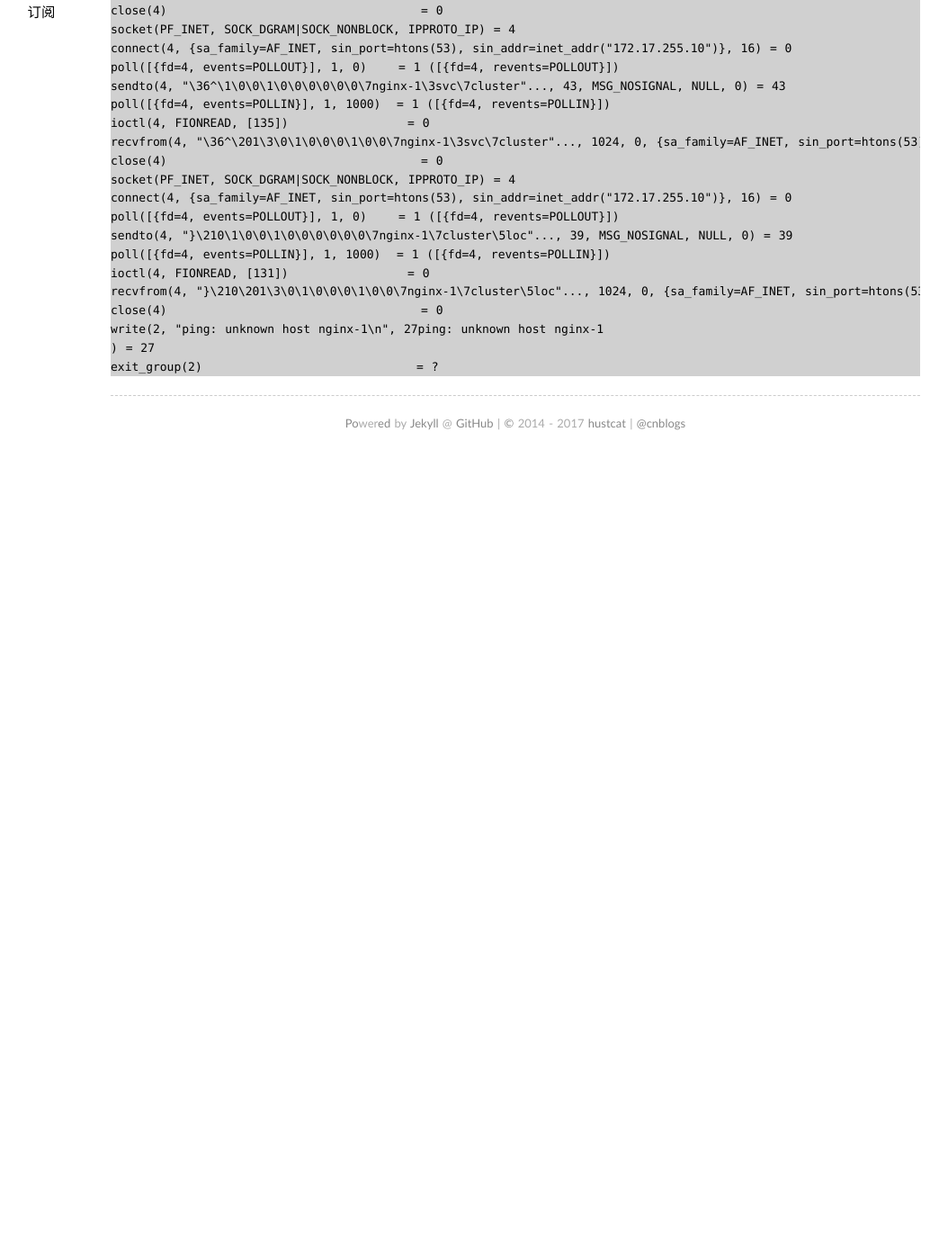
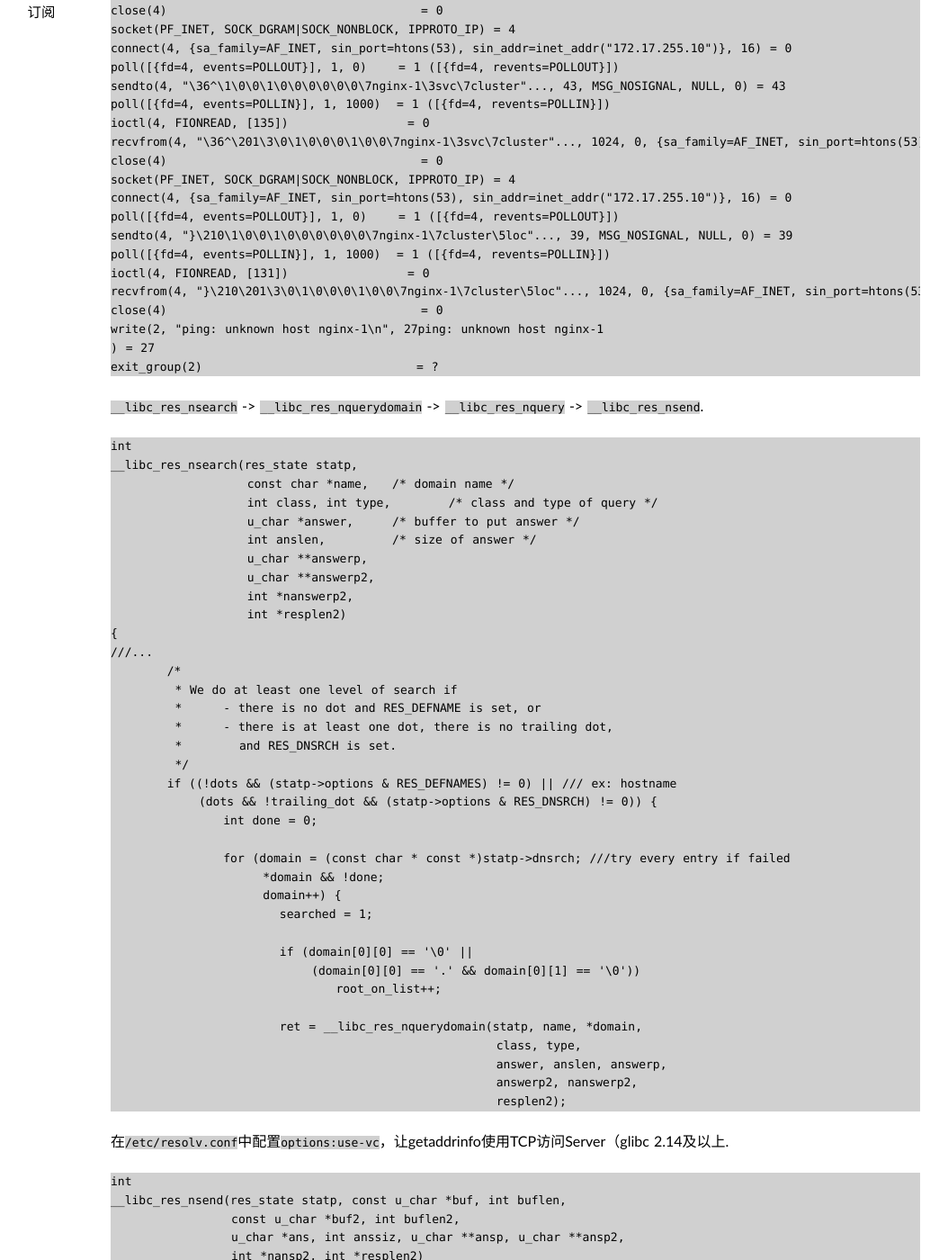
Before and after one commit to hustcat/hustcat.github.io, a Jekyll site: the page built from wiki/dns_tips.md, in a window 1280 px wide and 1400 px high, scrolled down 270 px. Shown: the whole window at 90% size, without its empty margins (67-1121 px from the left). Built offline with Jekyll 4.4.1, drawn with Linux system fonts in a browser that asks for light colours; some web fonts are replaced; our own code applies the rules of GitHub Pages for plain Markdown files; comment, search, counter and statistics services are not loaded; before the commit the page ends 900 px from its top, so only the background shows below that; some of the changed text lies outside the part shown.

Commit message:
Update dns_tips.md

````diff
--- a/wiki/dns_tips.md
+++ b/wiki/dns_tips.md
@@ -30,3 +30,81 @@ write(2, "ping: unknown host nginx-1\n", 27ping: unknown host nginx-1
 ) = 27
 exit_group(2)                           = ?
 ```
+
+`__libc_res_nsearch` -> `__libc_res_nquerydomain` -> `__libc_res_nquery` -> `__libc_res_nsend`.
+
+```
+int
+__libc_res_nsearch(res_state statp,
+		   const char *name,	/* domain name */
+		   int class, int type,	/* class and type of query */
+		   u_char *answer,	/* buffer to put answer */
+		   int anslen,		/* size of answer */
+		   u_char **answerp,
+		   u_char **answerp2,
+		   int *nanswerp2,
+		   int *resplen2)
+{
+///...
+	/*
+	 * We do at least one level of search if
+	 *	- there is no dot and RES_DEFNAME is set, or
+	 *	- there is at least one dot, there is no trailing dot,
+	 *	  and RES_DNSRCH is set.
+	 */
+	if ((!dots && (statp->options & RES_DEFNAMES) != 0) || /// ex: hostname
+	    (dots && !trailing_dot && (statp->options & RES_DNSRCH) != 0)) {
+		int done = 0;
+
+		for (domain = (const char * const *)statp->dnsrch; ///try every entry if failed
+		     *domain && !done;
+		     domain++) {
+			searched = 1;
+
+			if (domain[0][0] == '\0' ||
+			    (domain[0][0] == '.' && domain[0][1] == '\0'))
+				root_on_list++;
+
+			ret = __libc_res_nquerydomain(statp, name, *domain,
+						      class, type,
+						      answer, anslen, answerp,
+						      answerp2, nanswerp2,
+						      resplen2);
+```
+
+在`/etc/resolv.conf`中配置`options:use-vc`，让getaddrinfo使用TCP访问Server（glibc 2.14及以上.
+
+```
+int
+__libc_res_nsend(res_state statp, const u_char *buf, int buflen,
+		 const u_char *buf2, int buflen2,
+		 u_char *ans, int anssiz, u_char **ansp, u_char **ansp2,
+		 int *nansp2, int *resplen2)
+{
+//...
+		if (__builtin_expect (v_circuit, 0)) { /// use tcp
+			/* Use VC; at most one attempt per server. */
+			try = statp->retry;
+			n = send_vc(statp, buf, buflen, buf2, buflen2,
+				    &ans, &anssiz, &terrno,
+				    ns, ansp, ansp2, nansp2, resplen2);
+			if (n < 0)
+				return (-1);
+			if (n == 0 && (buf2 == NULL || *resplen2 == 0))
+				goto next_ns;
+		} else {
+			/* Use datagrams. */
+			n = send_dg(statp, buf, buflen, buf2, buflen2,
+				    &ans, &anssiz, &terrno,
+				    ns, &v_circuit, &gotsomewhere, ansp,
+				    ansp2, nansp2, resplen2);
+			if (n < 0)
+				return (-1);
+			if (n == 0 && (buf2 == NULL || *resplen2 == 0))
+				goto next_ns;
+			if (v_circuit)
+			  // XXX Check whether both requests failed or
+			  // XXX whether one has been answered successfully
+				goto same_ns;
+		}
+```
````
